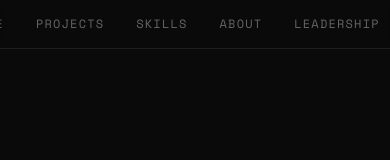
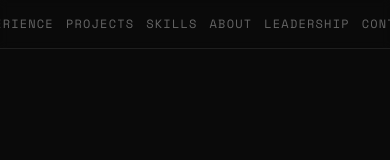
Before and after one commit to vinnyh125/vinnyh125.github.io, an Astro site: page / in a window 390 px wide. Shown: the top 160 px of the page. Built offline with nearby package versions, Linux system fonts and the light colour scheme; Astro itself is replaced by a stand-in of ours.

Commit message:
fix: responsive layout polish
Reduce navbar gap and padding on mobile (gap-3 px-3) to prevent 6-link
overflow at 375px; restore gap-8 px-6 at sm breakpoint.

Co-Authored-By: Claude Sonnet 4.6 <noreply@anthropic.com>

```diff
--- a/src/components/Navbar.astro
+++ b/src/components/Navbar.astro
@@ -12,7 +12,7 @@ const links = [
 
 <nav
   id="navbar"
-  class="fixed top-0 left-0 right-0 z-50 flex justify-center gap-8 px-6 py-4 border-b border-border bg-bg/80 backdrop-blur-sm"
+  class="fixed top-0 left-0 right-0 z-50 flex justify-center gap-3 px-3 py-4 sm:gap-8 sm:px-6 border-b border-border bg-bg/80 backdrop-blur-sm"
 >
   {links.map(({ href, label }) => (
     <a
```
